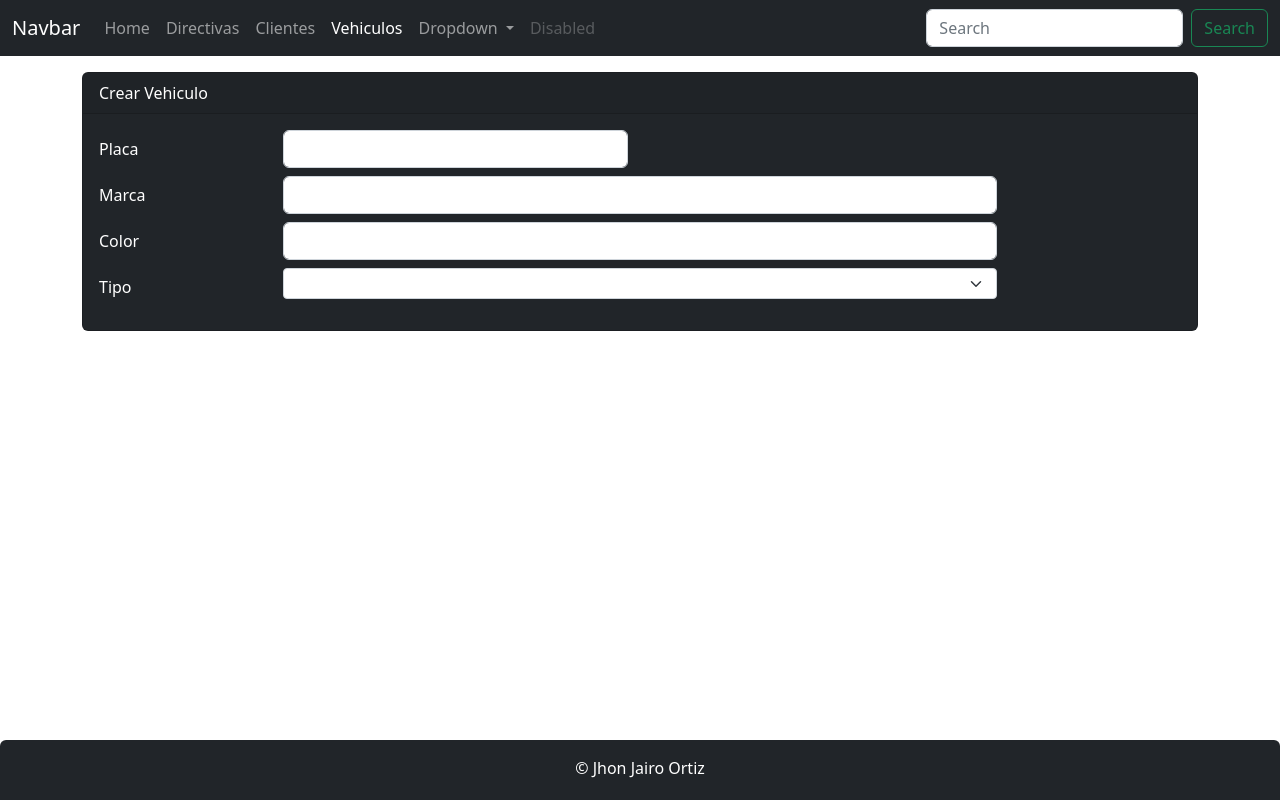
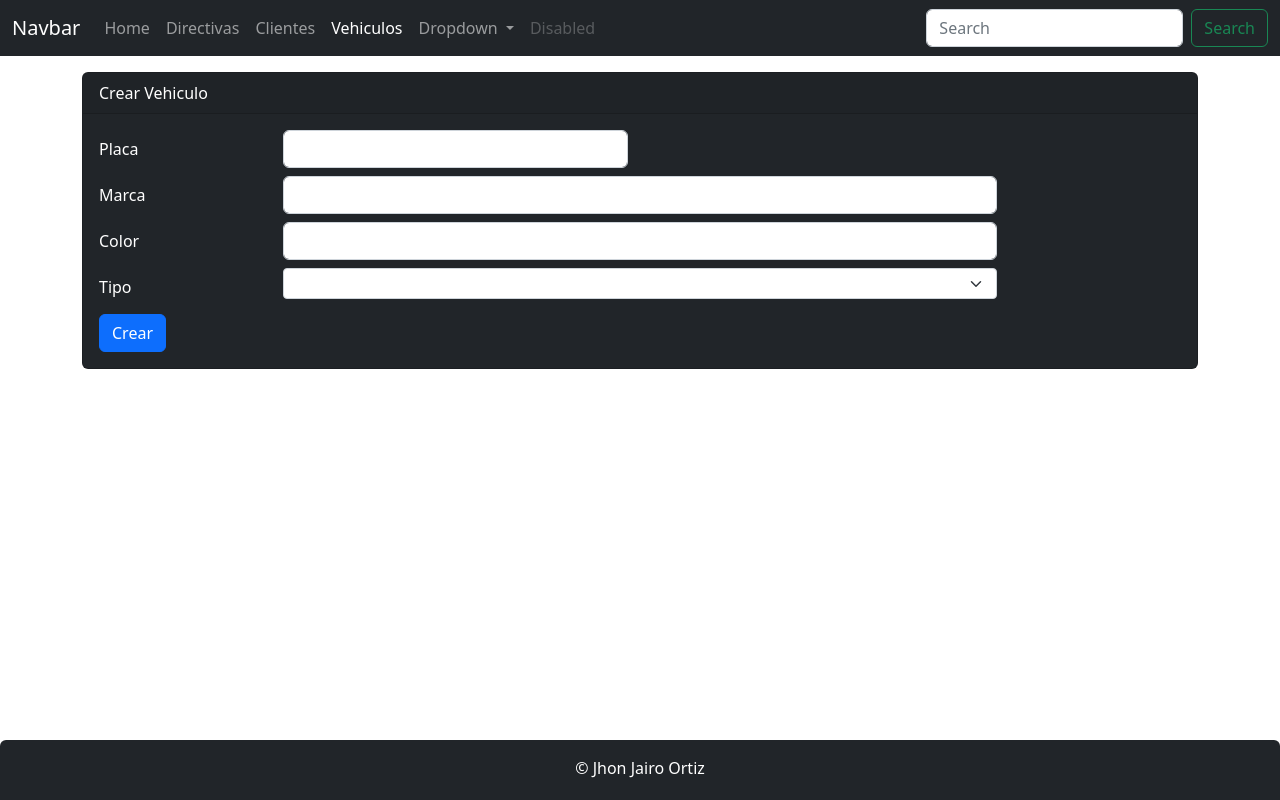
Before and after one commit to jjortiz016/front_clientes_Angular, an Angular app: page /vehiculos/form-vehiculo in a window 1280 px wide. Built offline with nearby package versions, Linux system fonts and the light colour scheme.

Commit message:
Se agrego boton de create en el formulario, se coloco el implements OnInit en la clase FormVehiculoComponent.

```diff
--- a/src/app/clientes/form.component.html
+++ b/src/app/clientes/form.component.html
@@ -5,8 +5,6 @@
  </li>
 
 </ul>
-
-
 
 
 <div class="card bg-dark text-white mt-3">
@@ -70,7 +68,6 @@
             </div>
 
 
-
             <div class="form-group row">
                 <div class="col-sm-6">
                       <button role="button" class="btn btn-primary"   (click)='create()'  *ngIf="!cliente.id else elseBlock" [disabled]="!clienteForm.form.valid">Crear</button>
--- a/src/app/vehiculos/form-vehiculo.component.html
+++ b/src/app/vehiculos/form-vehiculo.component.html
@@ -36,6 +36,11 @@
 
                        </div>
                 </div>
+                <div class="form-group row">
+                    <div class="col-sm-6">
+                        <button class="btn btn-primary" (click)='create()' role="button">Crear</button>
+                    </div>
+                </div>
             </form>
     </div>
 </div>
--- a/src/app/vehiculos/form-vehiculo.component.ts
+++ b/src/app/vehiculos/form-vehiculo.component.ts
@@ -1,4 +1,4 @@
-import { Component } from '@angular/core';
+import { Component, OnInit } from '@angular/core';
 import { Vehiculo } from './vehiculo';
 import { VehiculoService } from './vehiculo.service';
 import { Router } from '@angular/router';
@@ -8,7 +8,7 @@ import { Router } from '@angular/router';
   templateUrl: './form-vehiculo.component.html',
 
 })
-export class FormVehiculoComponent {
+export class FormVehiculoComponent implements OnInit {
   vehiculo: Vehiculo = new Vehiculo();
   tituloVehiculo:string = 'Crear Vehiculo';
 
@@ -20,7 +20,7 @@ export class FormVehiculoComponent {
 
   public create():void{
     this.vehiculoService.create(this.vehiculo).subscribe(
-      response => this.router.navigate(['/vehiculos'])
+      response => this.router.navigate(['/vehiculos']) //retorna al listado de clientes
     )
   }
 
```
